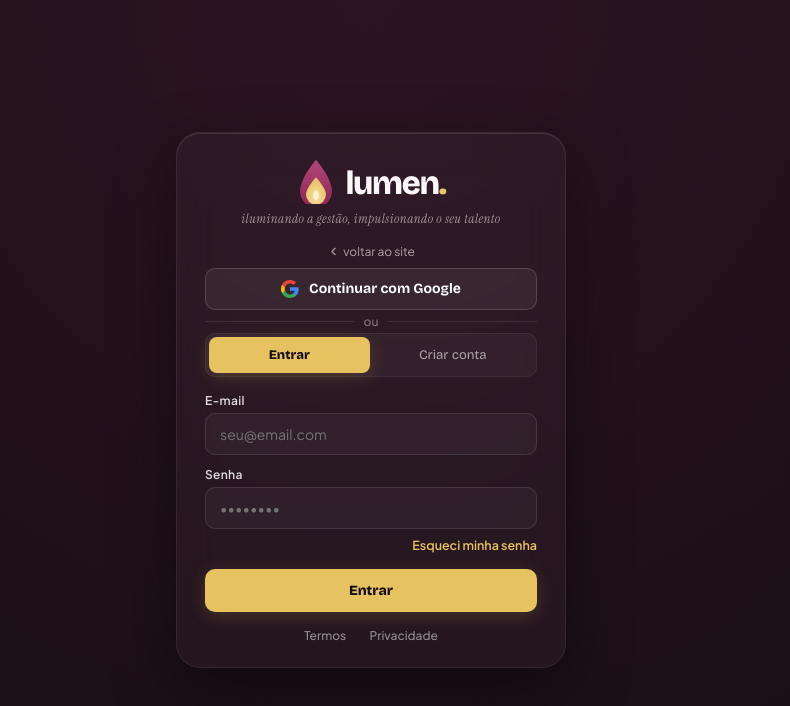
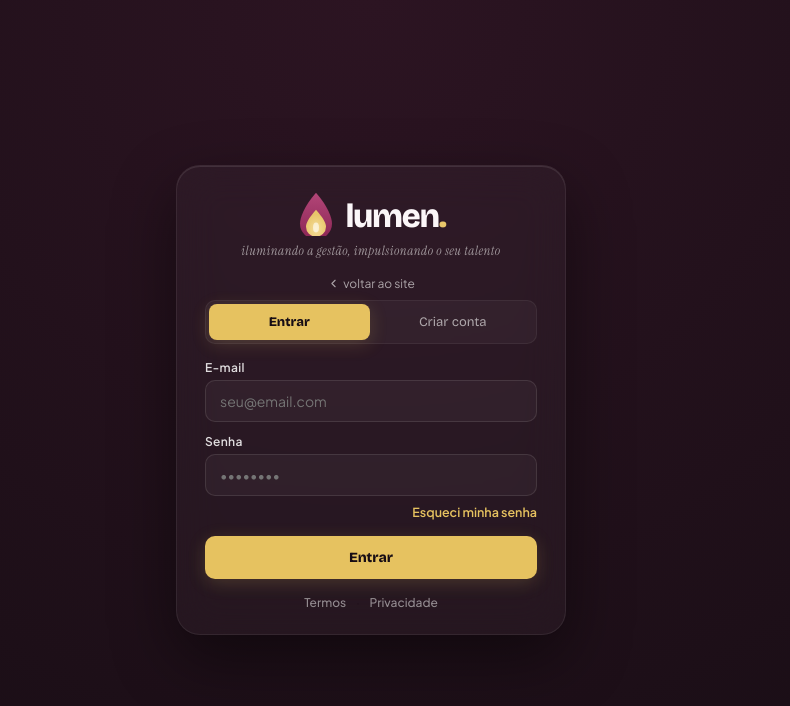
Before and after one commit to jnthcardoso/NAILPRO, a React (Vite) app: page /login in a window 1280 px wide. Shown: the top 706 px of the page, without its empty margins (269-1059 px from the left). Built offline with nearby package versions, Linux system fonts and the light colour scheme; no server answers.

Commit message:
revert(auth): remove login com Google

```diff
--- a/src/contexts/AuthContext.jsx
+++ b/src/contexts/AuthContext.jsx
@@ -44,15 +44,7 @@ export function AuthProvider({ children }) {
     return { error }
   }
 
-  const signInWithGoogle = async () => {
-    const { error } = await supabase.auth.signInWithOAuth({
-      provider: 'google',
-      options: { redirectTo: `${window.location.origin}/app` },
-    })
-    return { error }
-  }
-
-  const signUp = async (email, password, name, indicadoPor) => {
+const signUp = async (email, password, name, indicadoPor) => {
     const { data, error } = await supabase.auth.signUp({
       email, password,
       options: { data: { full_name: name, indicado_por: (indicadoPor || '').trim() || null } },
@@ -77,7 +69,7 @@ export function AuthProvider({ children }) {
   }
 
   return (
-    <AuthContext.Provider value={{ user, loading, signIn, signUp, signOut, resetPassword, updatePassword, signInWithGoogle }}>
+    <AuthContext.Provider value={{ user, loading, signIn, signUp, signOut, resetPassword, updatePassword }}>
       {children}
     </AuthContext.Provider>
   )
--- a/src/pages/Login.jsx
+++ b/src/pages/Login.jsx
@@ -6,19 +6,8 @@ import { LumenLogo } from '../components/common/Brand'
 import { validarEmail, validarSenha, validarNome } from '../lib/formatters'
 import { trackCadastro } from '../lib/analytics'
 
-function GoogleIcon() {
-  return (
-    <svg width="18" height="18" viewBox="0 0 18 18" xmlns="http://www.w3.org/2000/svg">
-      <path d="M17.64 9.2c0-.637-.057-1.251-.164-1.84H9v3.481h4.844a4.14 4.14 0 0 1-1.796 2.716v2.259h2.908c1.702-1.567 2.684-3.875 2.684-6.615z" fill="#4285F4"/>
-      <path d="M9 18c2.43 0 4.467-.806 5.956-2.184l-2.908-2.259c-.806.54-1.837.86-3.048.86-2.344 0-4.328-1.584-5.036-3.711H.957v2.332A8.997 8.997 0 0 0 9 18z" fill="#34A853"/>
-      <path d="M3.964 10.706A5.41 5.41 0 0 1 3.682 9c0-.593.102-1.17.282-1.706V4.962H.957A8.996 8.996 0 0 0 0 9c0 1.452.348 2.827.957 4.038l3.007-2.332z" fill="#FBBC05"/>
-      <path d="M9 3.58c1.321 0 2.508.454 3.44 1.345l2.582-2.58C13.463.891 11.426 0 9 0A8.997 8.997 0 0 0 .957 4.962L3.964 7.294C4.672 5.163 6.656 3.58 9 3.58z" fill="#EA4335"/>
-    </svg>
-  )
-}
-
 export default function Login() {
-  const { user, signIn, signUp, resetPassword, signInWithGoogle } = useAuth()
+  const { user, signIn, signUp, resetPassword } = useAuth()
   // Se vier com ?modo=cadastro (ex: botão "Começar grátis" da landing), abre signup direto
   const [mode, setMode] = useState(() => {
     const params = new URLSearchParams(window.location.search)
@@ -112,24 +101,6 @@ export default function Login() {
             voltar ao site
           </Link>
         </div>
-
-        {mode !== 'recuperar' && (
-          <>
-            <button
-              style={s.googleBtn}
-              type="button"
-              onClick={signInWithGoogle}
-            >
-              <GoogleIcon />
-              Continuar com Google
-            </button>
-            <div style={s.divider}>
-              <span style={s.dividerLine} />
-              <span style={s.dividerText}>ou</span>
-              <span style={s.dividerLine} />
-            </div>
-          </>
-        )}
 
         {mode !== 'recuperar' && (
           <div style={s.tabs}>
@@ -449,38 +420,4 @@ const s = {
     textDecoration: 'none',
     fontWeight: 500,
   },
-  googleBtn: {
-    display: 'flex',
-    alignItems: 'center',
-    justifyContent: 'center',
-    gap: 10,
-    width: '100%',
-    padding: '11px 0',
-    borderRadius: 'var(--radius-sm)',
-    border: '1px solid rgba(255,255,255,0.15)',
-    background: 'rgba(255,255,255,0.06)',
-    color: '#fff',
-    fontSize: 14,
-    fontWeight: 600,
-    cursor: 'pointer',
-    fontFamily: "'Bricolage Grotesque', sans-serif",
-    transition: 'all 0.2s ease',
-    marginBottom: 4,
-  },
-  divider: {
-    display: 'flex',
-    alignItems: 'center',
-    gap: 10,
-    margin: '4px 0',
-  },
-  dividerLine: {
-    flex: 1,
-    height: 1,
-    background: 'rgba(255,255,255,0.1)',
-  },
-  dividerText: {
-    fontSize: 12,
-    color: 'rgba(255,255,255,0.4)',
-    fontWeight: 500,
-  },
 }
```
